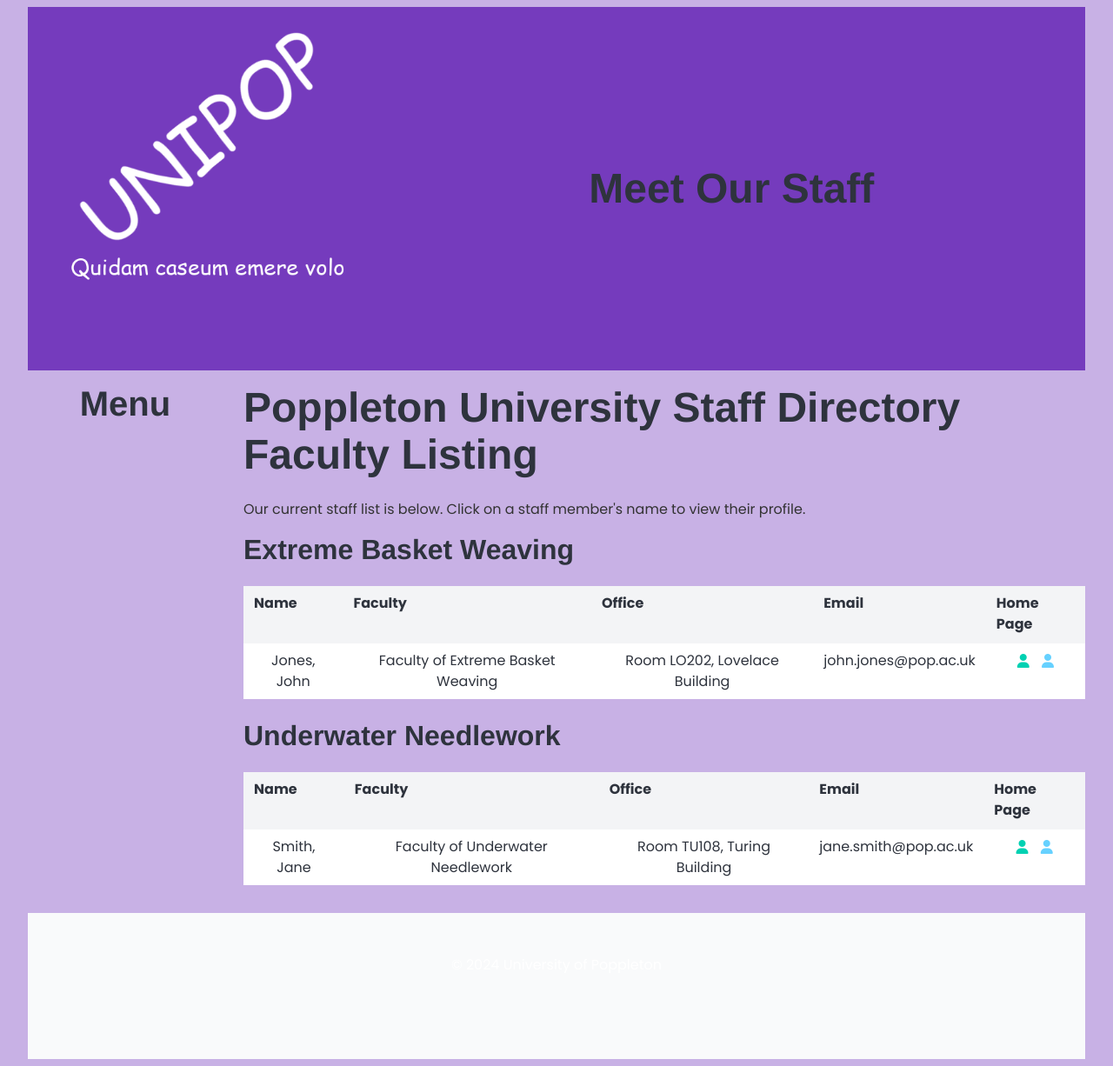
After one commit to TonyJenkins/django-example, a Django app: template unipop/staff_list/templates/staff_list/all_staff_list_by_faculty.html in a window 1280 px wide. The commit adds this page. Shown: the whole page at 87% size. Run offline with Django 5.2, Linux system fonts and the light colour scheme; the template is opened without the code that fills it: values that come from a table or form of the project are taken from there, others are empty; data comes from the database, SQL or seed files in the repository.

Commit message:
Add list by faculty, more template tags, plus includes

```diff
--- /dev/null
+++ b/unipop/staff_list/templates/staff_list/all_staff_list_by_faculty.html
@@ -0,0 +1,42 @@
+{% extends 'staff_list/base.html' %}
+
+{%  block title %}
+    Staff List: By Faculty
+{%  endblock %}
+
+{% block page_title %}
+    Poppleton University Staff Directory Faculty Listing
+{% endblock %}
+
+{% block content %}
+    <p class="mb-4">
+        Our current staff list is below. Click on a staff member's name to view their profile.
+    </p>
+
+    <div class="has-text-centered mb-4 mx-auto">
+        {% if staff %}
+            <h2 class="title is-3 is-color-grey-darker has-text-left">{{ staff.first.faculty.name }}</h2>
+
+            {% include 'staff_list/staff_table_open.html' %}
+
+            {% for staff_member in staff %}
+                {% if not forloop.first %}
+                    {% ifchanged staff_member.faculty.name %}
+                        {% include 'staff_list/staff_table_close.html' %}
+                        <h2 class="title is-3 is-color-grey-darker has-text-left">{{ staff_member.faculty.name }}</h2>
+                        {% include 'staff_list/staff_table_open.html' %}
+                    {% endifchanged %}
+                {% endif %}
+
+                {% include 'staff_list/staff_table_row.html' %}
+
+            {% endfor %}
+
+            {% include 'staff_list/staff_table_close.html' %}
+        {% else %}
+            <p>
+             There are no staff members to display.
+            </p>
+        {% endif %}
+    </div>
+{% endblock %}
--- a/unipop/staff_list/templates/staff_list/base.html
+++ b/unipop/staff_list/templates/staff_list/base.html
@@ -36,7 +36,7 @@
                 </div>
             </main>
 
-            <footer class="footer">
+            <footer class="footer mt-4">
                 <div class="content has-text-centered">
                     <p>&copy; 2024 University of Poppleton</p>
                 </div>
--- /dev/null
+++ b/unipop/staff_list/templates/staff_list/staff_table_close.html
@@ -0,0 +1,2 @@
+    </tbody>
+</table>
--- /dev/null
+++ b/unipop/staff_list/templates/staff_list/staff_table_open.html
@@ -0,0 +1,11 @@
+<table class="table">
+    <thead>
+        <tr class="is-light">
+            <th class="has-text-grey-darker">Name</th>
+            <th class="has-text-grey-darker">Faculty</th>
+            <th class="has-text-grey-darker">Office</th>
+            <th class="has-text-grey-darker">Email</th>
+            <th class="has-text-grey-darker">Home Page</th>
+        </tr>
+    </thead>
+    <tbody>
--- /dev/null
+++ b/unipop/staff_list/templates/staff_list/staff_table_row.html
@@ -0,0 +1,18 @@
+    <tr>
+        <td>
+            {{ staff_member.surname }}, {{ staff_member.forenames }}
+        </td>
+        <td>
+            {{ staff_member.faculty }}
+        </td>
+        <td>
+            {{ staff_member.room }}
+        </td>
+        <td>
+            {{ staff_member.email }}
+        </td>
+        <td>
+            <a href="{% url "staff_list:staff_detail" staff_member.id %}"><span class="icon is-color-primary"><i class="fa-solid fa-user"></i></span></a>
+            <a href="{% url "staff_list:staff_detail_from_slug" staff_member.slug %}"><span class="icon is-color-info"><i class="fa-solid fa-user"></i></span></a>
+        </td>
+    </tr>
--- a/unipop/staff_list/urls.py
+++ b/unipop/staff_list/urls.py
@@ -8,6 +8,12 @@ urlpatterns = [
          views.all_staff_list,
          name='all_staff_list'
          ),
+
+    path('faculty/',
+         views.staff_list_by_faculty,
+         name='staff_list_by_faculty'
+         ),
+
     path('<int:tutor_id>/',
          views.staff_detail,
          name='staff_detail'
@@ -16,4 +22,5 @@ urlpatterns = [
          views.staff_detail_from_slug,
          name='staff_detail_from_slug'
          ),
+
 ]
```
Also changed, not shown: unipop/staff_list/templates/staff_list/all_staff_list.html (+5 -33 lines), unipop/staff_list/views.py (+13 -0 lines).
